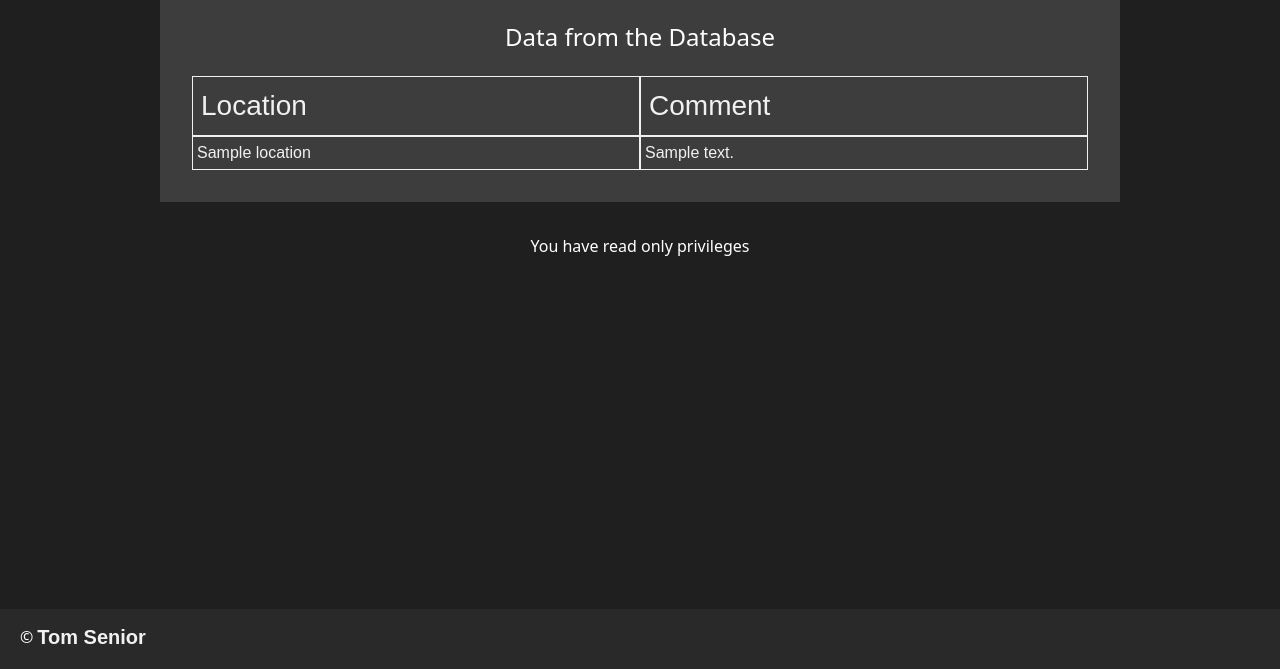
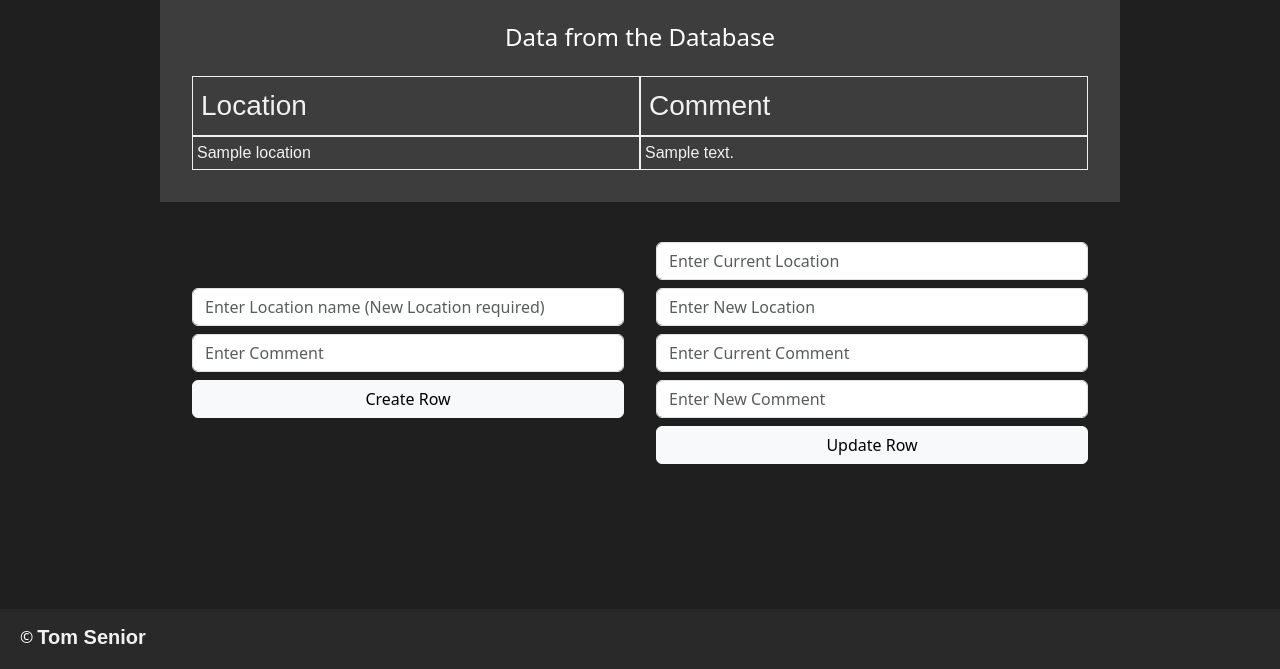
Before and after one commit to tomsenior20/Web_Application_TomSenior, a Flask app: template templates/home.html in a window 1280 px wide. Shown: the part 131-800 px from the top of the page. Run offline with Flask 3, Linux system fonts and the light colour scheme; the template is opened without the code that fills it: most values are stand-ins (such as "Sample title", 1, 10 or a date in 2020).

Commit message:
buttons adjusted to cover CRU on general and CRUD on admin

```diff
--- a/templates/home.html
+++ b/templates/home.html
@@ -93,19 +93,33 @@
                 <button class="btn btn-light my-2">Delete Row</button>
                 </form>
             </div>
-            <!-- Button for Inserting Data into the Database -->
+            <!-- Button for Creating Data into the Database -->
             <div class=" d-flex flex-row w-50">
                 <form action="/insert_row_attempt" method="POST" class="d-flex flex-column m-3 w-100">
                 <input type="text" class="form-control mt-2" Placeholder="Enter Location name (New Location required)" name='nameInsert' id="nameInsert"></input>
                 <input type="text" class="form-control mt-2" Placeholder="Enter Comment" name='commentInsert' id="commentInsert"></input>
-                <button class="btn btn-light my-2">Insert Row</button>
+                <button class="btn btn-light my-2">Create Row</button>
                 </form>
             </div>
             {% else %}
-                <!-- If not admin user you won't be able to see anything apart from the data -->
-                <div class="col-12">
-                    <p class="text-center my-3">You have read only privileges</p>
-                </div>
+                <!-- If not admin user you will be only be able to update / create ( Read only covered via Data rendered to page -->
+            <div class=" d-flex flex-row w-50">
+                <form action="/insert_row_attempt" method="POST" class="d-flex flex-column m-3 w-100">
+                <input type="text" class="form-control mt-2" Placeholder="Enter Location name (New Location required)" name='nameInsert' id="nameInsert"></input>
+                <input type="text" class="form-control mt-2" Placeholder="Enter Comment" name='commentInsert' id="commentInsert"></input>
+                <button class="btn btn-light my-2">Create Row</button>
+                </form>
+            </div>
+            <!-- Button for Updating Data in the Database -->
+            <div class=" d-flex flex-row w-50">
+                <form action="update_row" method="POST" class="d-flex flex-column m-3 w-100">
+                <input type="text" class="form-control mt-2" Placeholder="Enter Current Location" name="currentLocation" id="currentLocation"></input>
+                <input type="text" class="form-control mt-2" Placeholder="Enter New Location" name="newLocation" id="newLocation"></input>
+                <input type="text" class="form-control mt-2" Placeholder="Enter Current Comment" name="currentComment" id="currentComment"></input>
+                <input type="text" class="form-control mt-2" Placeholder="Enter New Comment" name="newComment" id="newComment"></input>
+                <button class="btn btn-light my-2">Update Row</button>
+                </form>
+            </div>
             {% endif %}
             {% endfor %}
             </div>
```
Also changed, not shown: database.db.
